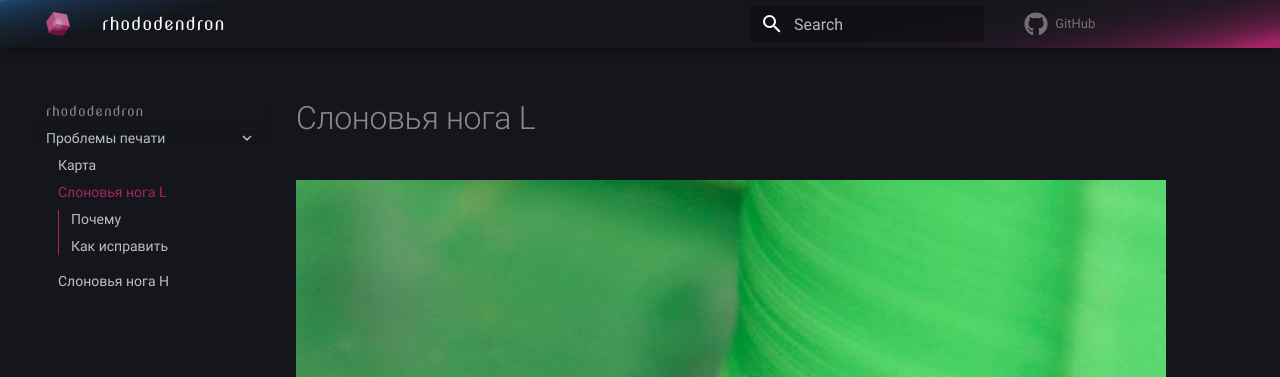
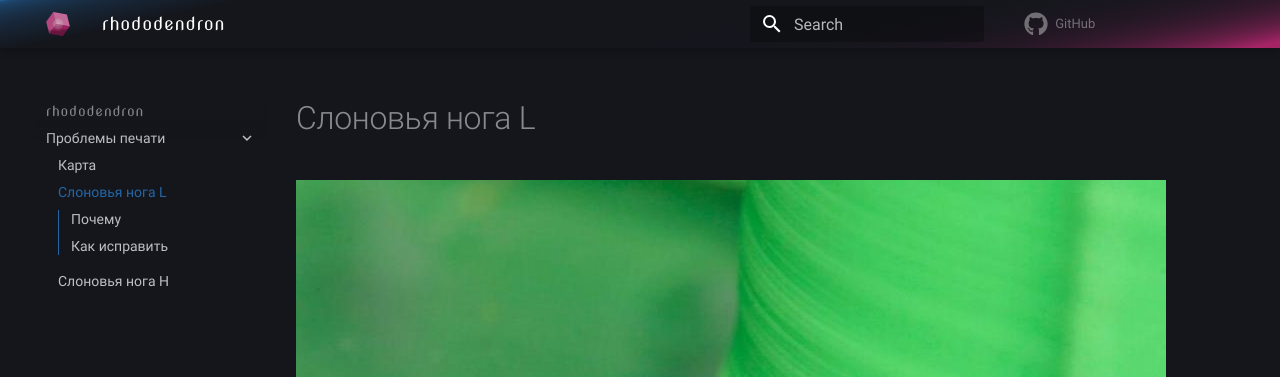
Before and after one commit to chabErch/rhododendron, an MkDocs documentation site: the page built from docs/проблемы-печати/слоновья-нога-l.md, in a window 1280 px wide. Shown: the top 377 px of the page. Built offline with MkDocs 1.6.1 and Material for MkDocs 9.7.7, drawn with Linux system fonts in a browser that asks for light colours; comment, search, counter and statistics services are not loaded.

Commit message:
Fix main colors

```diff
--- a/docs/assets/stylesheets/r3Dn.css
+++ b/docs/assets/stylesheets/r3Dn.css
@@ -67,10 +67,10 @@
     );
     --r3dn-header-font: "Nova Slim";
 
-    --md-primary-fg-color: var(--r3dn-color-primary);
+    --md-primary-fg-color: var(--r3dn-color-lapis-lazuli);
     /* --md-primary-fg-color--light: var(--r3dn-color-primary); */
     /* --md-primary-fg-color--dark: var(--r3dn-color-primary); */
-    --md-accent-fg-color: var(--r3dn-color-lapis-lazuli);
+    --md-accent-fg-color: var(--r3dn-color-primary);
 
     --md-text-font: "Roboto";
     --md-code-font: "Roboto Mono";
@@ -117,6 +117,14 @@ p {
     letter-spacing: .02em;  /* For Roboto only */
 }
 
+ul.md-nav__list[data-md-component="toc"],
+.md-nav__link[for]:focus,
+.md-nav__link[for]:hover,
+.md-nav__link[href]:focus,
+.md-nav__link[href]:hover {
+    font-weight: 400;
+}
+
 /* neoteroi */
 [data-md-color-scheme=slate] .nt-card{
     box-shadow: 0 11px 2px 0 rgba(4, 40, 33, 0.14), 0 3px 3px -3px rgba(40, 86, 94, 0.47), 0 1px 8px 0 rgba(36, 102, 165, 0.38);
--- a/mkdocs.yml
+++ b/mkdocs.yml
@@ -26,8 +26,9 @@ theme:
     repo: fontawesome/brands/github
   palette:
     # Palette toggle for dark mode
-    - scheme: slate
-      primary: custom
+    scheme: slate
+    primary: custom
+    accent: custom
       # toggle:
       #   icon: material/lightbulb-outline
       #   name: Switch to light mode
```
